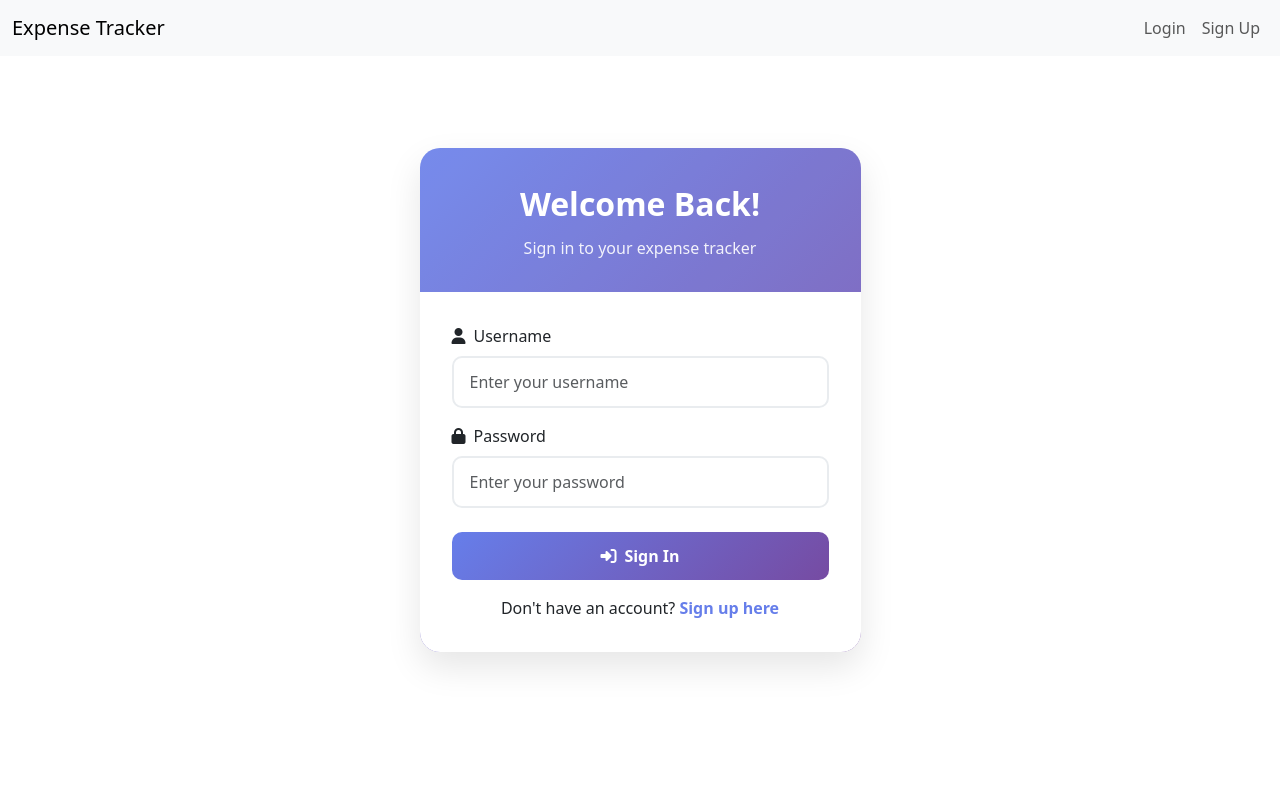
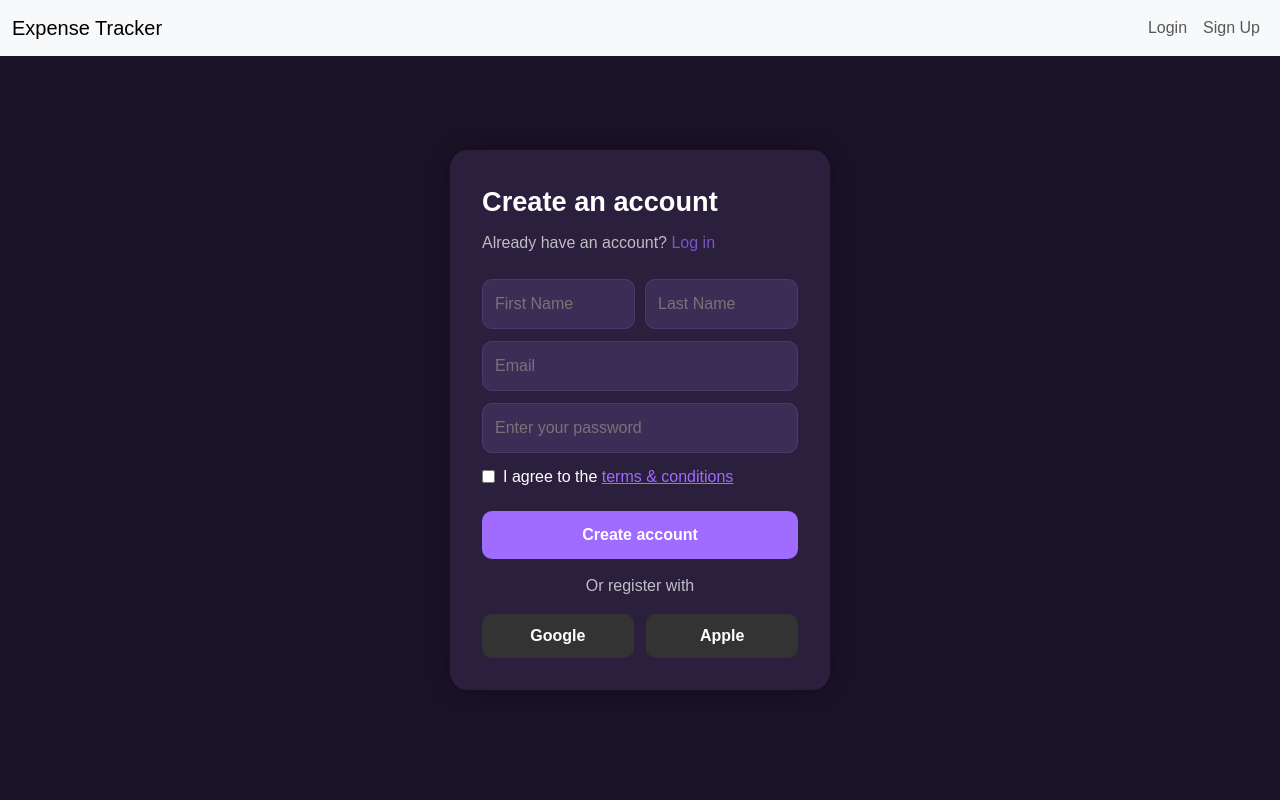
Before and after one commit to Kennettechnologies/expense_tracker, a Django app: page /accounts/login/ in a window 1280 px wide. Run offline with Django 4.2, Linux system fonts and the light colour scheme.

Commit message:
Refactor login.html for improved layout and design
Updated the login template to enhance styling and structure. Removed demo credentials section and added account creation form.

```diff
--- a/tracker/templates/registration/login.html
+++ b/tracker/templates/registration/login.html
@@ -3,154 +3,125 @@
 
 {% block extra_css %}
 <style>
-  .login-container {
-    min-height: 80vh;
+  body {
+    background: #1b1328;
+    font-family: Arial, sans-serif;
+  }
+
+  .auth-container {
+    min-height: 85vh;
     display: flex;
     align-items: center;
     justify-content: center;
   }
 
-  .login-card {
-    background: linear-gradient(135deg, #667eea 0%, #764ba2 100%);
-    border: none;
-    border-radius: 20px;
-    box-shadow: 0 15px 35px rgba(0,0,0,0.1);
-    overflow: hidden;
+  .auth-card {
+    width: 380px;
+    background: #2a1f3d;
+    border-radius: 18px;
+    padding: 2rem;
+    color: white;
+    box-shadow: 0 0 25px rgba(0,0,0,0.35);
   }
 
-  .login-header {
-    background: rgba(255,255,255,0.1);
-    color: white;
-    text-align: center;
-    padding: 2rem;
+  .auth-title {
+    font-size: 1.7rem;
+    font-weight: 700;
+    margin-bottom: 0.5rem;
   }
 
-  .login-body {
-    background: white;
-    padding: 2rem;
+  .auth-sub {
+    opacity: 0.7;
+    margin-bottom: 1.5rem;
   }
 
-  .form-control {
-    border-radius: 10px;
-    border: 2px solid #e9ecef;
-    padding: 0.75rem 1rem;
-    transition: all 0.3s ease;
+  .row-inputs {
+    display: flex;
+    gap: 10px;
   }
 
-  .form-control:focus {
-    border-color: #667eea;
-    box-shadow: 0 0 0 0.2rem rgba(102, 126, 234, 0.25);
-  }
-
-  .btn-login {
-    background: linear-gradient(135deg, #667eea 0%, #764ba2 100%);
-    border: none;
+  .auth-input {
+    width: 100%;
+    background: #3c2d57;
+    border: 1px solid #4a3a6b;
     border-radius: 10px;
-    padding: 0.75rem 2rem;
-    font-weight: 600;
-    color: white;
-    transition: all 0.3s ease;
-  }
-
-  .btn-login:hover {
-    transform: translateY(-2px);
-    box-shadow: 0 5px 15px rgba(102, 126, 234, 0.4);
+    padding: 12px;
+    margin-bottom: 12px;
     color: white;
   }
 
-  .welcome-text {
-    font-size: 2rem;
-    font-weight: bold;
-    margin-bottom: 0.5rem;
+  .auth-input:focus {
+    outline: none;
+    border-color: #a06bff;
+    box-shadow: 0 0 6px rgba(160,107,255,0.5);
   }
 
-  .subtitle {
-    opacity: 0.9;
-    margin-bottom: 0;
+  .auth-btn {
+    width: 100%;
+    background: #a06bff;
+    border: none;
+    border-radius: 10px;
+    padding: 12px;
+    font-size: 1rem;
+    font-weight: bold;
+    margin-top: 10px;
+    cursor: pointer;
+    color: white;
   }
 
-  .demo-credentials {
-    background: #f8f9fa;
+  .oauth-box {
+    display: flex;
+    justify-content: space-between;
+    margin-top: 1rem;
+  }
+
+  .oauth-btn {
+    width: 48%;
+    background: #333;
     border-radius: 10px;
-    padding: 1rem;
-    margin-bottom: 1rem;
-    border-left: 4px solid #667eea;
+    padding: 10px;
+    font-weight: bold;
+    color: white;
+    border: none;
   }
 </style>
 {% endblock %}
 
 {% block content %}
-<div class="login-container">
-  <div class="container">
-    <div class="row justify-content-center">
-      <div class="col-md-6 col-lg-5">
-        <div class="card login-card">
-          <div class="login-header">
-            <div class="welcome-text">Welcome Back!</div>
-            <p class="subtitle">Sign in to your expense tracker</p>
-          </div>
+<div class="auth-container">
+  <div class="auth-card">
 
-          <div class="login-body">
-            <!-- Demo credentials section removed - no hardcoded demo data -->
+    <div class="auth-title">Create an account</div>
+    <div class="auth-sub">Already have an account? <a href="{% url 'login' %}" style="color:#a06bff; text-decoration:none;">Log in</a></div>
 
-            {% if form.errors %}
-              <div class="alert alert-danger">
-                {% for field, errors in form.errors.items %}
-                  {% for error in errors %}
-                    <div>{{ error }}</div>
-                  {% endfor %}
-                {% endfor %}
-              </div>
-            {% endif %}
+    <form method="post">
+      {% csrf_token %}
 
-            <form method="post">
-              {% csrf_token %}
+      <div class="row-inputs">
+        <input type="text" name="first_name" placeholder="First Name" class="auth-input">
+        <input type="text" name="last_name" placeholder="Last Name" class="auth-input">
+      </div>
 
-              <div class="mb-3">
-                <label for="{{ form.username.id_for_label }}" class="form-label">
-                  <i class="fas fa-user me-2"></i>Username
-                </label>
-                <input type="text"
-                       class="form-control"
-                       id="{{ form.username.id_for_label }}"
-                       name="{{ form.username.name }}"
-                       value="{{ form.username.value|default:'' }}"
-                       placeholder="Enter your username"
-                       required>
-              </div>
+      <input type="email" name="email" placeholder="Email" class="auth-input">
 
-              <div class="mb-4">
-                <label for="{{ form.password.id_for_label }}" class="form-label">
-                  <i class="fas fa-lock me-2"></i>Password
-                </label>
-                <input type="password"
-                       class="form-control"
-                       id="{{ form.password.id_for_label }}"
-                       name="{{ form.password.name }}"
-                       placeholder="Enter your password"
-                       required>
-              </div>
+      <input type="password" name="password" placeholder="Enter your password" class="auth-input">
 
-              <div class="d-grid mb-3">
-                <button type="submit" class="btn btn-login">
-                  <i class="fas fa-sign-in-alt me-2"></i>Sign In
-                </button>
-              </div>
+      <div style="display:flex; gap:8px; align-items:center; margin-bottom:12px;">
+        <input type="checkbox" required>
+        <label>I agree to the <a href="#" style="color:#a06bff;">terms & conditions</a></label>
+      </div>
 
-              <div class="text-center">
-                <p class="mb-0">Don't have an account?
-                  <a href="{% url 'signup' %}" class="text-decoration-none fw-bold" style="color: #667eea;">
-                    Sign up here
-                  </a>
-                </p>
-              </div>
-            </form>
-          </div>
-        </div>
+      <button type="submit" class="auth-btn">Create account</button>
 
+      <div style="text-align:center; margin:15px 0 10px; opacity:0.7;">Or register with</div>
 
+      <div class="oauth-box">
+        <button type="button" class="oauth-btn">Google</button>
+        <button type="button" class="oauth-btn">Apple</button>
       </div>
-    </div>
+
+    </form>
+
   </div>
 </div>
 {% endblock %}
```
